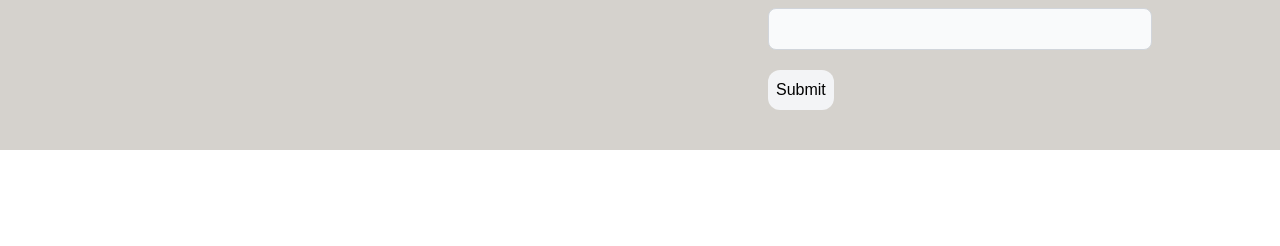
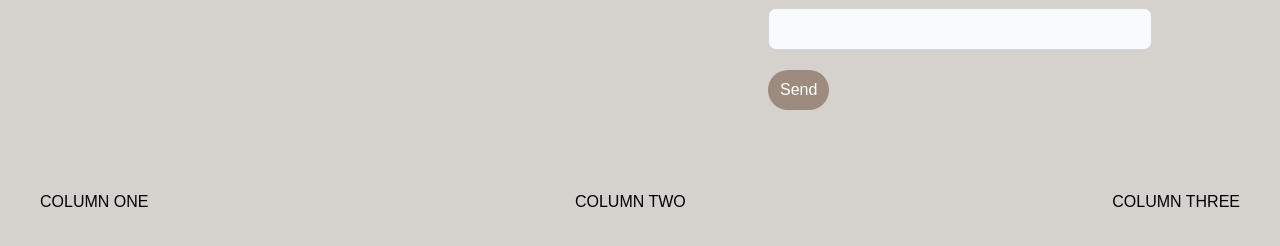
Before and after one commit to gmcclarin/tyler, a React (Create React App) app: page / in a window 1280 px wide. Shown: the part 2230-2476 px from the top of the page. Before the commit the page ends 2380 px from the top, so only its background shows below. Built offline with nearby package versions, Linux system fonts and the light colour scheme.

Commit message:
create Footer with three columns

```diff
--- a/src/components/Contact.js
+++ b/src/components/Contact.js
@@ -76,8 +76,8 @@ const Contact = () => {
                 <button
                 type="submit"
                 disabled={isSubmitting}
-                className="rounded-xl bg-gray-100 p-2">
-                    Submit
+                className="rounded-full bg-dark text-white px-3 py-2">
+                    Send
                 </button>
                 </Form>
             )}
--- /dev/null
+++ b/src/components/Footer.js
@@ -0,0 +1,19 @@
+const Footer = () => {
+    return (
+        <div className="flex justify-between w-full">
+            <div className="p-10">
+                COLUMN ONE
+            </div>
+
+            <div className="p-10">
+                COLUMN TWO
+            </div>
+
+            <div className="p-10">
+                COLUMN THREE
+            </div>
+        </div>
+    )
+};
+
+export default Footer;
--- a/src/pages/Home.js
+++ b/src/pages/Home.js
@@ -3,6 +3,7 @@ import hp from "../photos/homeplaceholder.jpg"
 import Services from "../components/Services";
 import Contact from "../components/Contact";
 import Reveal from "../components/Reveal";
+import Footer from "../components/Footer";
 
 const Home = ( ) => {
 
@@ -23,7 +24,7 @@ const Home = ( ) => {
             <div className="w-full flex bg-dark">
                 <div className="w-1/2"><img src="https://images.unsplash.com/photo-1569227997603-33b9f12af927?w=800&auto=format&fit=crop&q=60&ixlib=rb-4.0.3&ixid=M3wxMjA3fDB8MHxzZWFyY2h8ODN8fHRyZWUlMjBidXNpbmVzc3xlbnwwfHwwfHx8MA%3D%3D"/></div>
                 <div className="w-1/2">
-                    <div className="m-10">AH Lorem ipsum etc etc etc blah blah blah contact us HERE immediately right now </div>
+                    <div className="m-10 flex items-centered">AH Lorem ipsum etc etc etc blah blah blah contact us HERE immediately right now </div>
                 </div>
             </div>
             {/* ############ CONTACT FORM #1 #############*/}
@@ -39,6 +40,7 @@ const Home = ( ) => {
                     <Contact />
                 </div>
             </div>
+            <Footer />
         </div>
     )
 }
```
